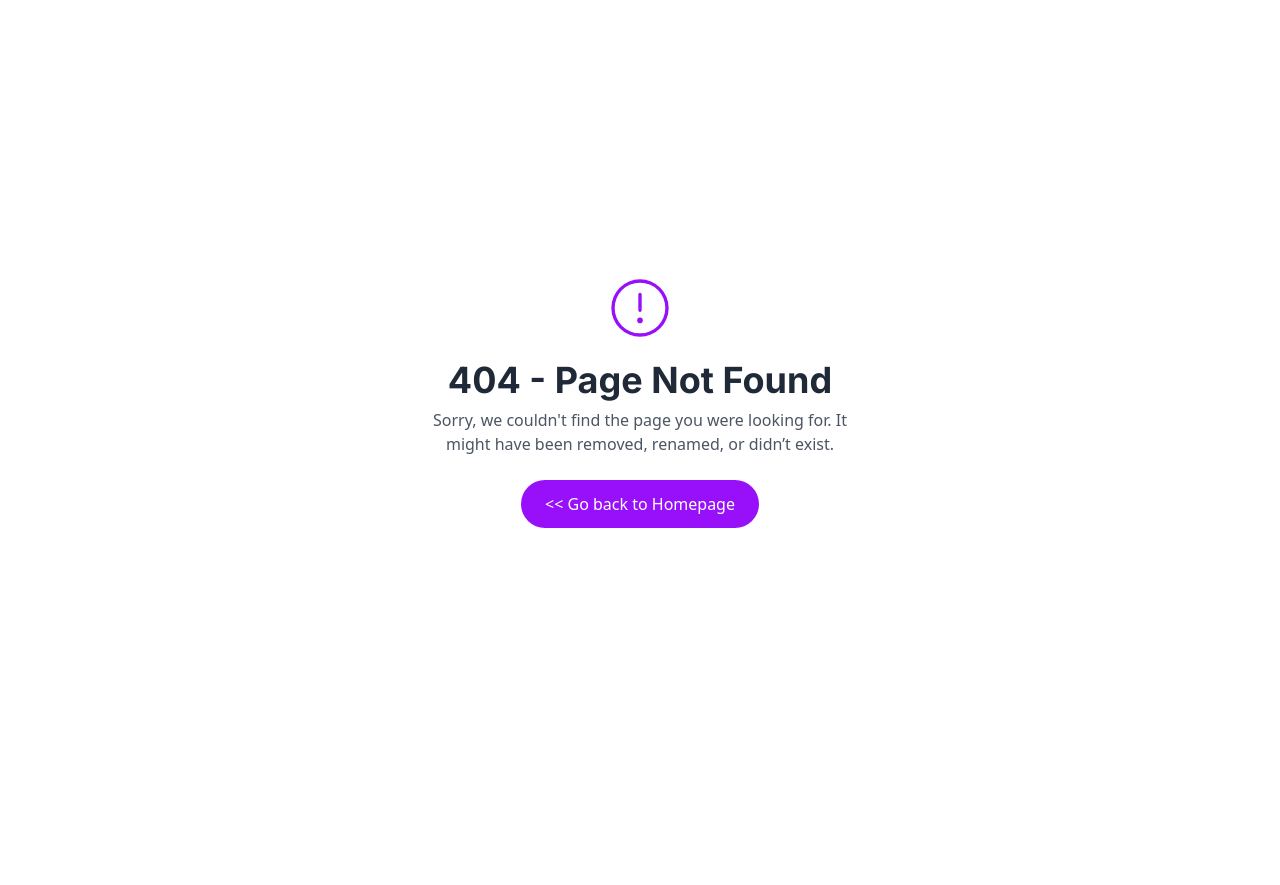
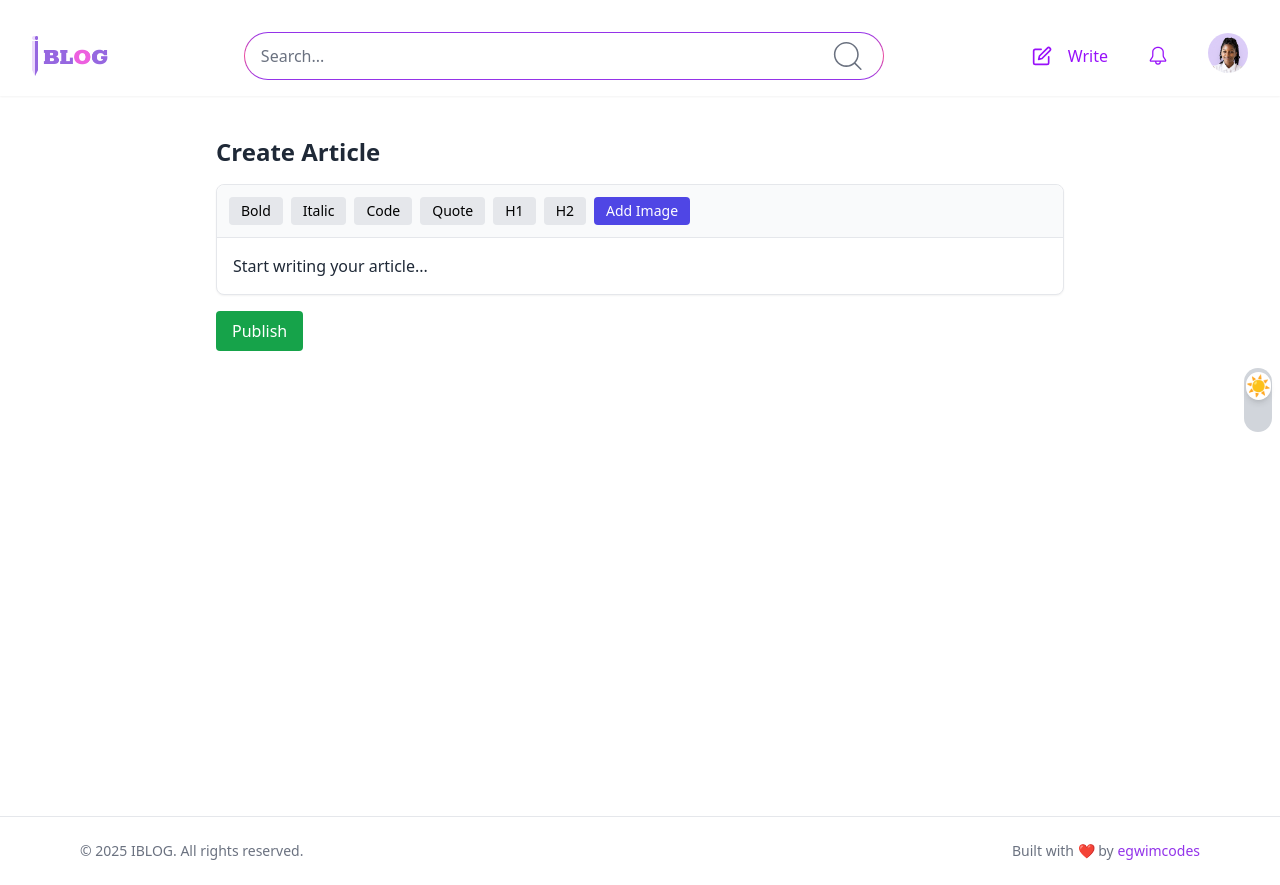
Before and after one commit to egwimcodes/iblog-frontend, a Next.js app: page /editor in a window 1280 px wide. Before the commit this address had no page. Before the commit the page ends 800 px from the top, so only its background shows below. Built offline with nearby package versions, Linux system fonts and the light colour scheme; a web font is replaced by a local one.

Commit message:
menu pages done

```diff
--- a/package.json
+++ b/package.json
@@ -10,6 +10,12 @@
   },
   "dependencies": {
     "@tailwindcss/line-clamp": "^0.4.4",
+    "@tiptap/extension-blockquote": "^2.23.0",
+    "@tiptap/extension-code-block": "^2.23.0",
+    "@tiptap/extension-image": "^2.23.0",
+    "@tiptap/pm": "^2.23.0",
+    "@tiptap/react": "^2.23.0",
+    "@tiptap/starter-kit": "^2.23.0",
     "clsx": "^2.1.1",
     "framer-motion": "^12.19.1",
     "next": "^15.3.4",
--- /dev/null
+++ b/src/app/(main)/(with-no-sidebar)/editor/page.tsx
@@ -0,0 +1,29 @@
+'use client';
+
+import TiptapEditor from '@/components/TipTap';
+import React, { useState } from 'react';
+
+export default function CreateArticle() {
+    const [content, setContent] = useState('');
+
+    const handleSubmit = async () => {
+        await fetch('/api/articles', {
+            method: 'POST',
+            body: JSON.stringify({ content }),
+            headers: { 'Content-Type': 'application/json' },
+        });
+    };
+
+    return (
+        <div className="max-w-4xl mx-auto p-6">
+            <h1 className="text-2xl font-bold mb-4">Create Article</h1>
+            <TiptapEditor onChange={setContent} />
+            <button
+                onClick={handleSubmit}
+                className="mt-4 px-4 py-2 bg-green-600 text-white rounded hover:bg-green-700"
+            >
+                Publish
+            </button>
+        </div>
+    );
+}
--- a/src/components/NavBar.tsx
+++ b/src/components/NavBar.tsx
@@ -79,7 +79,7 @@ export default function NavBar() {
                     {/* Right Side Buttons */}
                     {isLoggedIn ? (
                         <div className="flex items-center space-x-4">
-                            <button className="flex items-center" aria-label="Create post">
+                            <button className="flex items-center" aria-label="Create post" onClick={() => router.push("/editor")}>
                                 <FiEdit className="mx-4 w-5 h-5 text-brand" />
                                 <span className="text-base text-brand font-medium">Write</span>
                             </button>
--- /dev/null
+++ b/src/components/TipTap.tsx
@@ -0,0 +1,98 @@
+'use client';
+
+import { useEditor, EditorContent } from '@tiptap/react';
+import StarterKit from '@tiptap/starter-kit';
+import Image from '@tiptap/extension-image';
+import CodeBlock from '@tiptap/extension-code-block';
+import Blockquote from '@tiptap/extension-blockquote';
+import React from 'react';
+import { Editor } from '@tiptap/core';
+
+interface Props {
+    onChange: (content: string) => void;
+}
+
+export default function TiptapEditor({ onChange }: Props) {
+    const editor = useEditor({
+        extensions: [StarterKit, Image, CodeBlock, Blockquote],
+        content: '<p>Start writing your article...</p>',
+        editorProps: {
+            attributes: {
+                class: 'prose prose-lg max-w-full focus:outline-none',
+            },
+        },
+        onUpdate: ({ editor }) => {
+            onChange(editor.getHTML());
+        },
+    });
+
+    if (!editor) return null;
+
+    const addImage = () => {
+        const url = prompt('Enter Image URL:');
+        if (url) {
+            editor.chain().focus().setImage({ src: url }).run();
+        }
+    };
+
+    return (
+        <div className="w-full border rounded-lg shadow-sm bg-white">
+            {/* Toolbar */}
+            <div className="flex flex-wrap gap-2 border-b p-3 bg-gray-50 rounded-t-lg">
+                <EditorButton editor={editor} command="toggleBold" label="Bold" />
+                <EditorButton editor={editor} command="toggleItalic" label="Italic" />
+                <EditorButton editor={editor} command="toggleCodeBlock" label="Code" />
+                <EditorButton editor={editor} command="toggleBlockquote" label="Quote" />
+                <EditorButton editor={editor} command="toggleHeading" label="H1" level={1} />
+                <EditorButton editor={editor} command="toggleHeading" label="H2" level={2} />
+                <button
+                    onClick={addImage}
+                    className="px-3 py-1 bg-indigo-600 text-white rounded text-sm hover:bg-indigo-700"
+                >
+                    Add Image
+                </button>
+            </div>
+
+            {/* Content */}
+            <div className="p-4">
+                <EditorContent editor={editor} />
+            </div>
+        </div>
+    );
+}
+
+type ButtonProps = {
+    editor: Editor;
+    command: string;
+    label: string;
+    level?: number;
+};
+
+function EditorButton({ editor, command, label, level }: ButtonProps) {
+    const isActive = () => {
+        if (command === 'toggleHeading' && level) {
+            return editor.isActive('heading', { level });
+        }
+        return editor.isActive(command.replace('toggle', '').toLowerCase());
+    };
+
+    const handleClick = () => {
+        if (command === 'toggleHeading' && level) {
+            editor.chain().focus().toggleHeading({ level }).run();
+        } else {
+            (editor.chain().focus() as any)[command]().run();
+        }
+    };
+
+    return (
+        <button
+            onClick={handleClick}
+            className={`px-3 py-1 rounded text-sm ${isActive()
+                    ? 'bg-blue-600 text-white hover:bg-blue-700'
+                    : 'bg-gray-200 text-black hover:bg-gray-300'
+                }`}
+        >
+            {label}
+        </button>
+    );
+}
--- a/tsconfig.json
+++ b/tsconfig.json
@@ -28,6 +28,6 @@
     "**/*.tsx",
     ".next/types/**/*.ts",
     "src/app/(main)/(with-right-sidebar)/article/[slug]/...layout.tsx"
-  ],
+, "src/components/Editor.js"  ],
   "exclude": ["node_modules"]
 }
```
Also changed, not shown: 1 other file (tests, documents, lock files or other folders).
